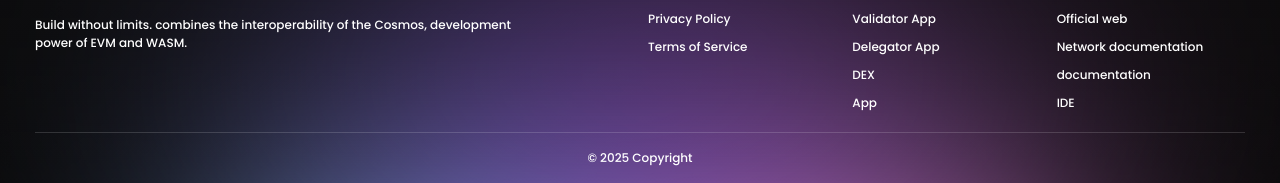
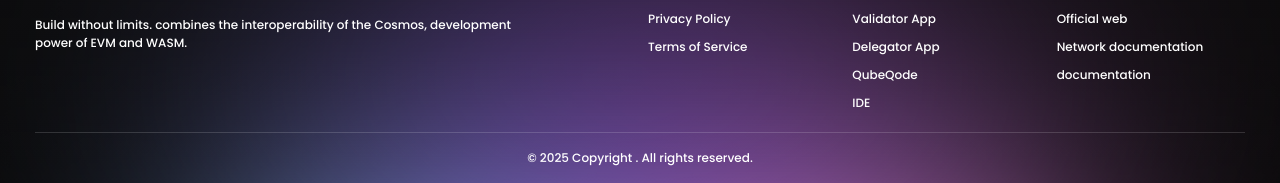
Before and after one commit to Qubetics/governance-portal, a React (Create React App) app: page / in a window 1280 px wide. Shown: the part 968-1151 px from the top of the page. Built offline with nearby package versions, Linux system fonts and the light colour scheme; no server answers.

Commit message:
Footer links added

```diff
--- a/src/Common/Footer/Footer.tsx
+++ b/src/Common/Footer/Footer.tsx
@@ -80,49 +80,53 @@ const Footer = () => {
           </Col>
           <Col xs={24} sm={12} lg={4}>
             <h3>About Us</h3>
-            <Link to="" target="">
+            <Link to="https://www.qubetics.com/privacy-policy" target="_blank">
               Privacy Policy
             </Link>
-            <Link to="" target="">
+            <Link to="https://www.qubetics.com/terms-of-use" target="_blank">
               Terms of Service
             </Link>
           </Col>
           <Col xs={24} sm={12} lg={4}>
             <h3>Product & Services</h3>
-            <Link to="" target="_blank">
+            <Link to="https://validator-testnet.qubetics.work/login" target="_blank">
               {process.env.REACT_APP_PROJECT_NAME ?? ""} Validator App
             </Link>
-            <Link to="" target="_blank">
+            <Link to="https://delegator-testnet.qubetics.work/login" target="_blank">
               {process.env.REACT_APP_PROJECT_NAME ?? ""} Delegator App
             </Link>
-            <Link to="" target="_blank">
+            <Link to="https://qubeqode.qubetics.com/work-space" target="_blank">
+              {" "}
+              {process.env.REACT_APP_PROJECT_NAME ?? ""} QubeQode
+            </Link>
+            {/* <Link to="" target="_blank">
               {" "}
               {process.env.REACT_APP_PROJECT_NAME ?? ""} DEX
             </Link>
             <Link to="" target="_blank">
               {" "}
               {process.env.REACT_APP_PROJECT_NAME ?? ""} App
+            </Link> */}
+            <Link to="https://ide.qubetics.com/" target="_blank">
+              {" "}
+              {process.env.REACT_APP_PROJECT_NAME ?? ""} IDE
             </Link>
           </Col>
           <Col xs={24} sm={12} lg={4}>
             <h3>Resources</h3>
-            <Link to="" target="_blank">
+            <Link to="https://www.qubetics.com/" target="_blank">
               Official web
             </Link>
             <Link to="https://docs.qubetics.com/" target="_blank">
               {process.env.REACT_APP_PROJECT_NAME ?? ""} Network documentation
             </Link>
-            <Link to="" target="_blank">
+            <Link to="http://qubetics.gitbook.io/qubetics-docs" target="_blank">
               {process.env.REACT_APP_PROJECT_NAME ?? ""} documentation
-            </Link>
-            <Link to="" target="_blank">
-              {process.env.REACT_APP_PROJECT_NAME ?? ""} IDE
             </Link>
           </Col>
         </Row>
         <p className="footernew_year">
-          {/* © 2024 {EXPLORER_CHAIN_NAME}. All Rights Reserved. */}
-          © 2025 Copyright {process.env.REACT_APP_PROJECT_NAME ?? ""}
+          © 2025 Copyright {process.env.REACT_APP_PROJECT_NAME ?? ""}. All rights reserved.
         </p>
       </div>
     </section>
```
